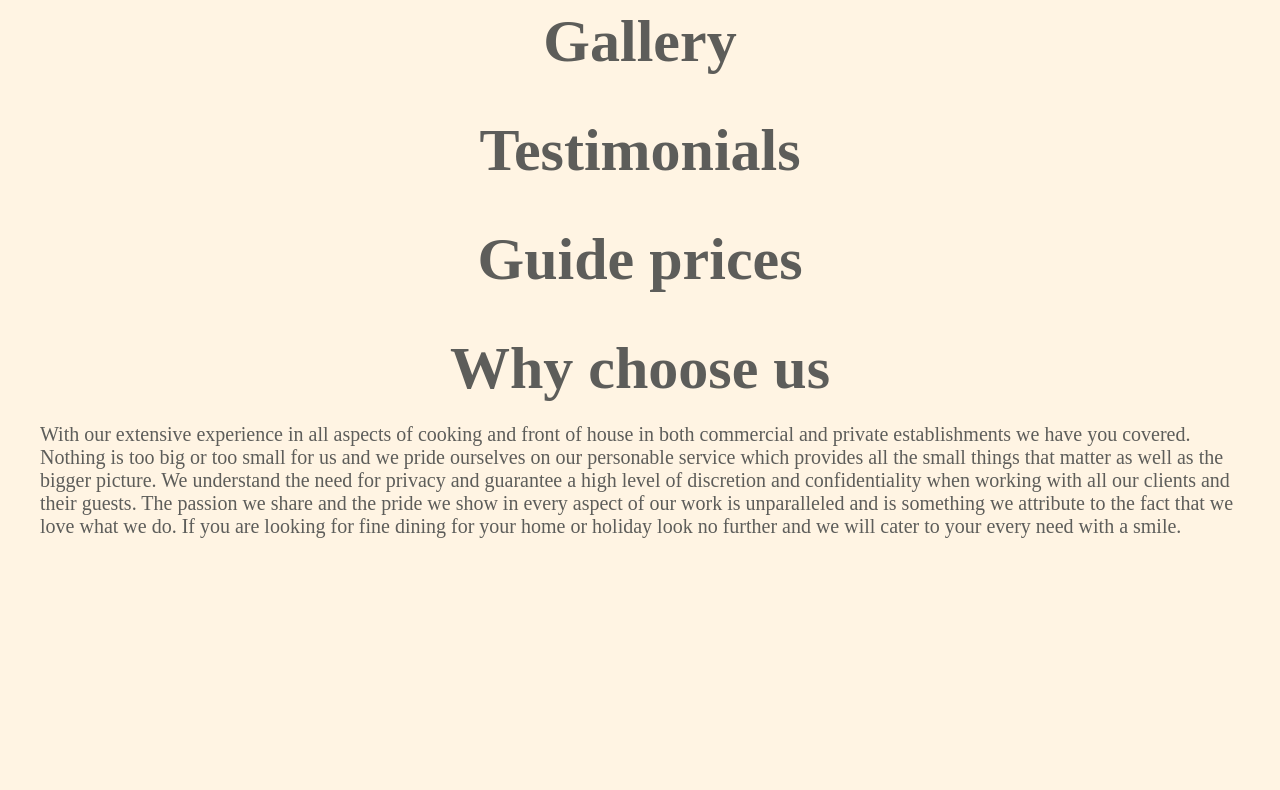
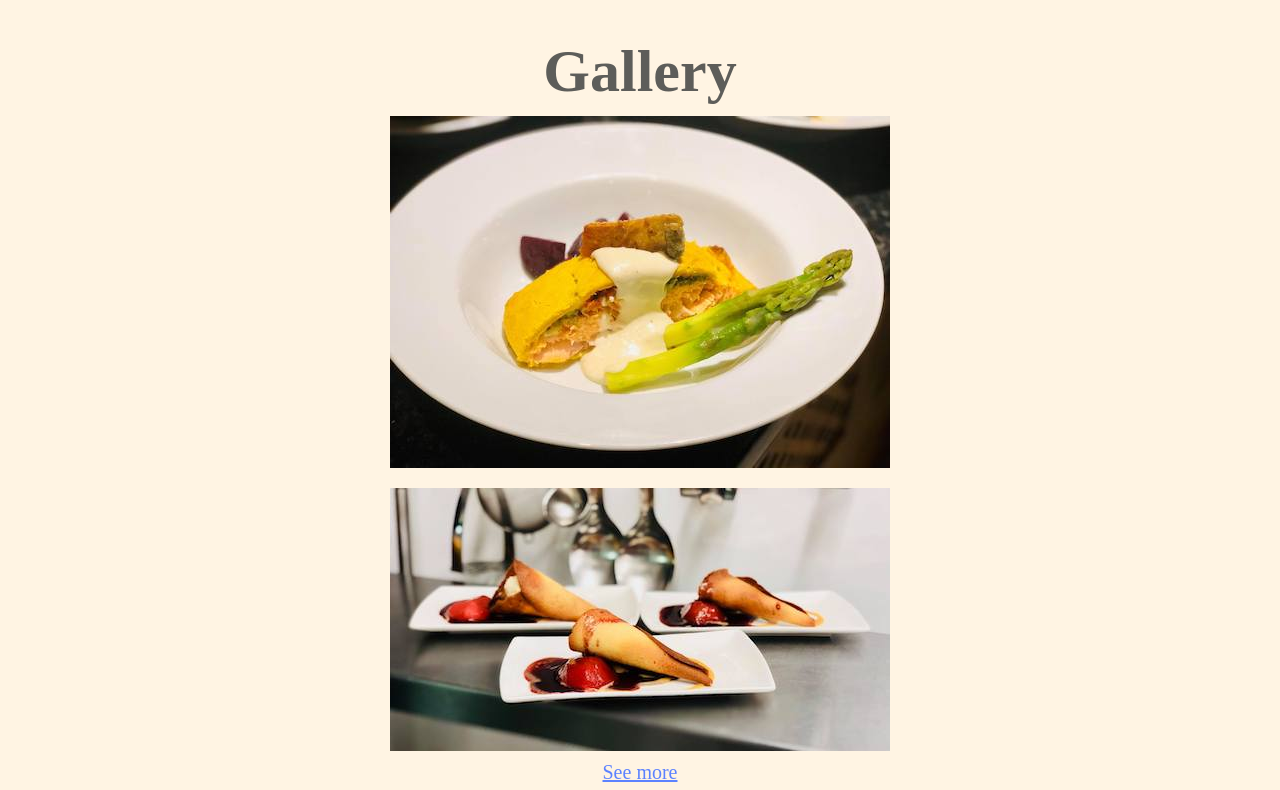
Before and after one commit to driestbones/sba-freelance-website, a plain HTML site: page index.html in a window 1280 px wide. Shown: the part 870-1660 px from the top of the page. Before the commit the page ends 1448 px from the top, so only its background shows below. Drawn offline with Linux system fonts and the light colour scheme.

Commit message:
Adds a gallery and some more styles
Signed-off-by: chuckha <ha.chuck@gmail.com>

```diff
--- a/index.html
+++ b/index.html
@@ -52,8 +52,13 @@
             </p>
         </section>
 
-        <section>
+        <section class="gallery">
             <header><h1>Gallery</h1></header>
+            <ul>
+                <li><img src="media/salmon_pie.jpg" alt="salmon pie"/></li>
+                <li><img src="media/crepe.jpg" alt="crepe"/></li>
+            </ul>
+            <a href="gallery.html">See more</a>
         </section>
 
         <section>
--- a/styles.css
+++ b/styles.css
@@ -29,7 +29,10 @@ section {
 section h1 {
     text-align: center;
     font-size: 3em;
+}
 
+a {
+    color: #5c82ff;
 }
 
 
@@ -55,6 +58,29 @@ section h1 {
     display: flex;
     justify-content: space-evenly;
 
-    margin-top: .5em;
+    margin-top: 2em;
     margin-bottom: .5em;
 }
+
+/** Gallery **/
+
+.gallery {
+    text-align: center;
+}
+
+.gallery ul {
+    margin: 0;
+    padding: 0;
+}
+
+.gallery li {
+    list-style-type: none;
+    margin: 0;
+    padding: .5em;
+    display: block;
+}
+
+.gallery img {
+    margin: 0;
+    padding: 0;
+}
```
Also changed, not shown: gallery.html (added, +13 -0 lines), media/crepe.jpg (added), media/salmon pie.jpeg (added), media/salmon_pie.jpg (added), media/swan.jpeg (added), media/swan.jpg (added).
